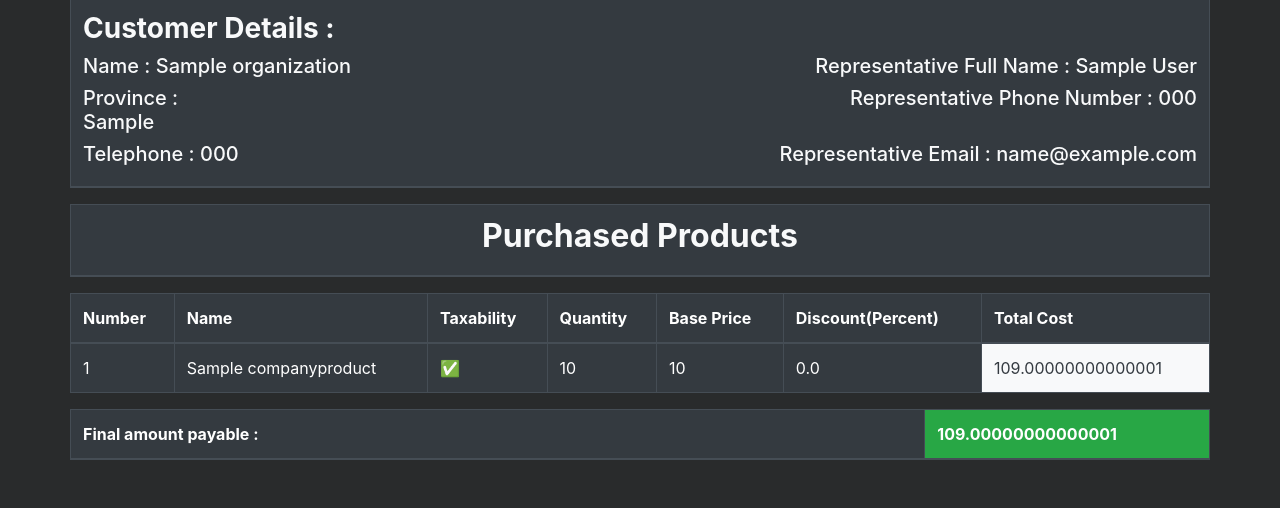
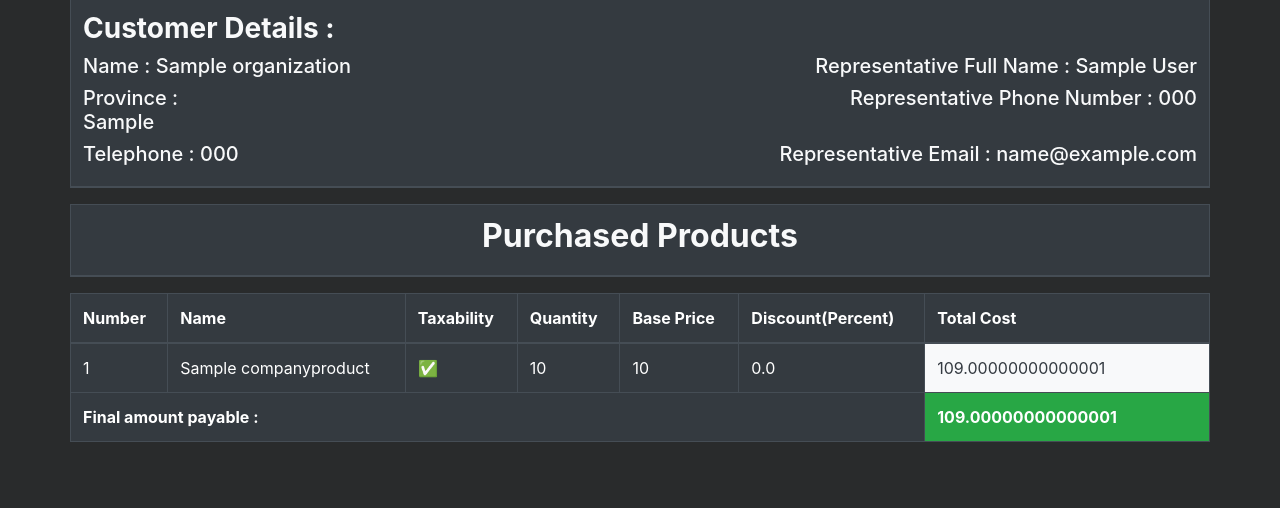
Before and after one commit to ANejadkoorki/CRM-Project, a Django app: page /sellProcess/quote-detail/1 in a window 1280 px wide. Shown: the part 292-800 px from the top of the page. Run offline with Django 3.2, Linux system fonts and the light colour scheme; a user stored in the database is signed in; tables that the repository leaves empty hold one stand-in row (values such as "Sample post"); lists and menus that the app fills with data are empty; some libraries are stand-ins or nearby versions.

Commit message:
WIP : some changes in template.

```diff
--- a/CRM/sellProcess/templates/sellProcess/quote-detail.html
+++ b/CRM/sellProcess/templates/sellProcess/quote-detail.html
@@ -100,15 +100,13 @@
                 </tr>
             {% endfor %}
             </tbody>
+            <tfoot>
+            <tr>
+                <th class="col-md-9" colspan="6">Final amount payable :</th>
+                <th class="col-md-3 bg-success" colspan="1">{{ object.calculate_final_amount_payable }}</th>
+            </tr>
+            </tfoot>
         </table>
 
-        <table class="table table-dark table-bordered tabular">
-            <thead>
-            <tr>
-                <th class="col-md-9">Final amount payable : </th>
-                <th class="col-md-3 bg-success">{{ object.calculate_final_amount_payable }}</th>
-            </tr>
-            </thead>
-        </table>
     </div>
 {% endblock %}
```
